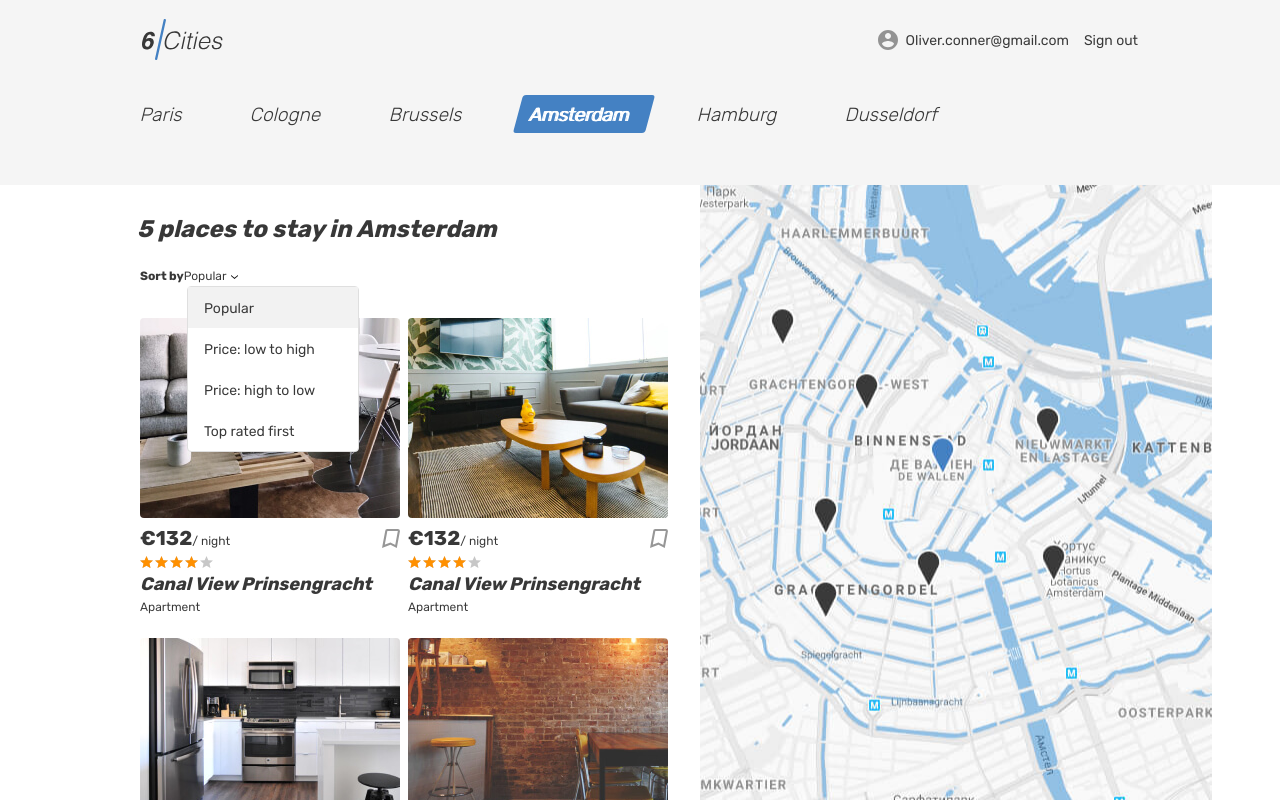
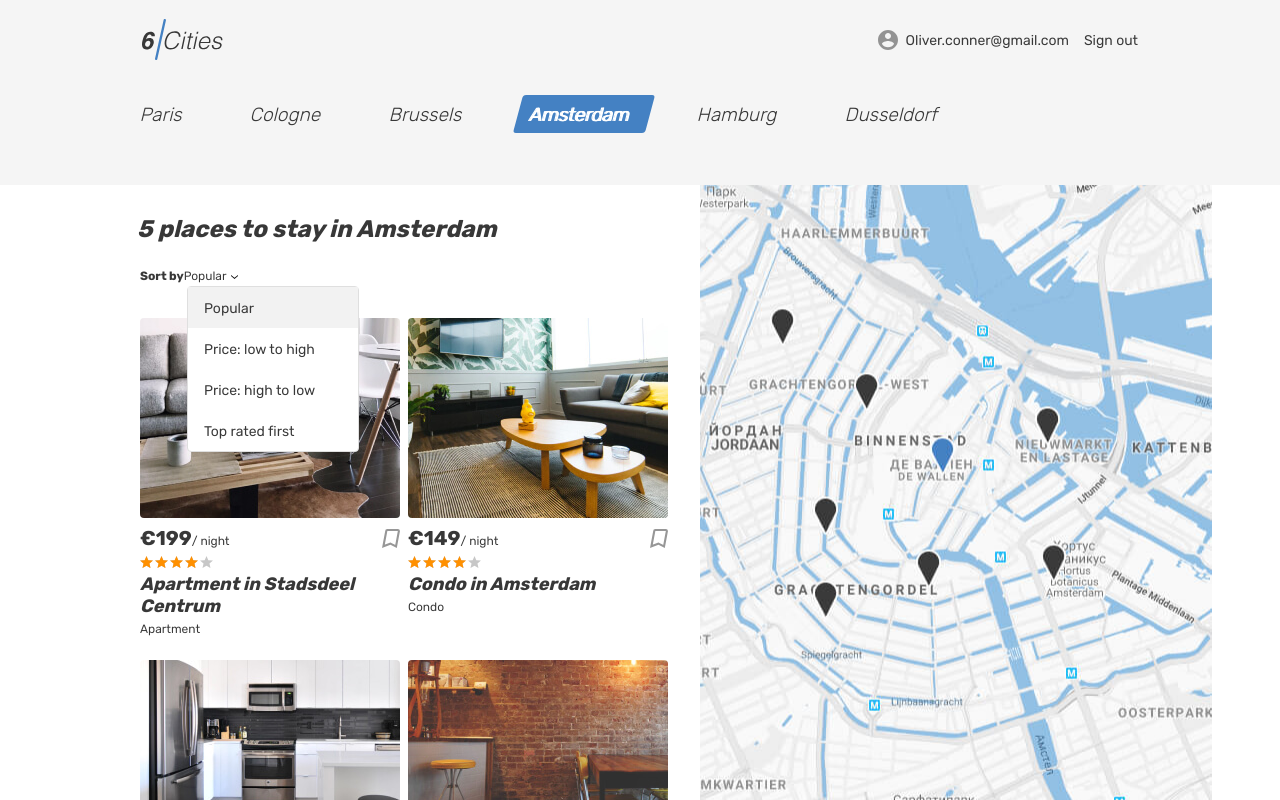
Before and after one commit to ArtoriusN/six-sities-react, a React (Create React App) app: page / in a window 1280 px wide. Built offline with nearby package versions, Linux system fonts and the light colour scheme.

Commit message:
4.17.8 change favorites (add offers)

```diff
--- a/src/components/app/app.tsx
+++ b/src/components/app/app.tsx
@@ -33,8 +33,8 @@ function App({ cardsCount, offers }: AppScreenProps): JSX.Element {
           <PrivateRoute
             exact
             path={Favorites}
-            render={() => <FavoritesPage />}
-            authorizationStatus={AuthorizationStatus.NoAuth}
+            render={() => <FavoritesPage offers={offers} />}
+            authorizationStatus={AuthorizationStatus.Auth}
           ></PrivateRoute>
           <Route exact path={SignIn}>
             <LoginPage />
--- a/src/components/favorites-page/favorites-page.tsx
+++ b/src/components/favorites-page/favorites-page.tsx
@@ -1,4 +1,11 @@
-function FavoritesPage(): JSX.Element {
+import OfferList from "../offer-list/offer-list";
+import { Offers } from "../../types/offers";
+
+type FavoritesPageProps = {
+  offers: Offers;
+};
+
+function FavoritesPage({ offers }: FavoritesPageProps): JSX.Element {
   return (
     <div className="page">
       <header className="header">
@@ -53,99 +60,7 @@ function FavoritesPage(): JSX.Element {
                   </div>
                 </div>
                 <div className="favorites__places">
-                  <article className="favorites__card place-card">
-                    <div className="favorites__image-wrapper place-card__image-wrapper">
-                      <a href="#">
-                        <img
-                          className="place-card__image"
-                          src="img/apartment-small-03.jpg"
-                          width="150"
-                          height="110"
-                          alt="Place image"
-                        />
-                      </a>
-                    </div>
-                    <div className="favorites__card-info place-card__info">
-                      <div className="place-card__price-wrapper">
-                        <div className="place-card__price">
-                          <b className="place-card__price-value">&euro;180</b>
-                          <span className="place-card__price-text">
-                            &#47;&nbsp;night
-                          </span>
-                        </div>
-                        <button
-                          className="place-card__bookmark-button place-card__bookmark-button--active button"
-                          type="button"
-                        >
-                          <svg
-                            className="place-card__bookmark-icon"
-                            width="18"
-                            height="19"
-                          >
-                            <use xlinkHref="#icon-bookmark"></use>
-                          </svg>
-                          <span className="visually-hidden">In bookmarks</span>
-                        </button>
-                      </div>
-                      <div className="place-card__rating rating">
-                        <div className="place-card__stars rating__stars">
-                          <span style={{ width: "100%" }}></span>
-                          <span className="visually-hidden">Rating</span>
-                        </div>
-                      </div>
-                      <h2 className="place-card__name">
-                        <a href="#">Nice, cozy, warm big bed apartment</a>
-                      </h2>
-                      <p className="place-card__type">Apartment</p>
-                    </div>
-                  </article>
-
-                  <article className="favorites__card place-card">
-                    <div className="favorites__image-wrapper place-card__image-wrapper">
-                      <a href="#">
-                        <img
-                          className="place-card__image"
-                          src="img/room-small.jpg"
-                          width="150"
-                          height="110"
-                          alt="Place image"
-                        />
-                      </a>
-                    </div>
-                    <div className="favorites__card-info place-card__info">
-                      <div className="place-card__price-wrapper">
-                        <div className="place-card__price">
-                          <b className="place-card__price-value">&euro;80</b>
-                          <span className="place-card__price-text">
-                            &#47;&nbsp;night
-                          </span>
-                        </div>
-                        <button
-                          className="place-card__bookmark-button place-card__bookmark-button--active button"
-                          type="button"
-                        >
-                          <svg
-                            className="place-card__bookmark-icon"
-                            width="18"
-                            height="19"
-                          >
-                            <use xlinkHref="#icon-bookmark"></use>
-                          </svg>
-                          <span className="visually-hidden">In bookmarks</span>
-                        </button>
-                      </div>
-                      <div className="place-card__rating rating">
-                        <div className="place-card__stars rating__stars">
-                          <span style={{ width: "80%" }}></span>
-                          <span className="visually-hidden">Rating</span>
-                        </div>
-                      </div>
-                      <h2 className="place-card__name">
-                        <a href="#">Wood and stone place</a>
-                      </h2>
-                      <p className="place-card__type">Private room</p>
-                    </div>
-                  </article>
+                  <OfferList offers={offers} />
                 </div>
               </li>
 
--- a/src/components/main-screen/main-screen.tsx
+++ b/src/components/main-screen/main-screen.tsx
@@ -1,4 +1,3 @@
-import OfferCard from "../offer-card/offer-card";
 import OfferList from "../offer-list/offer-list";
 import { Offers } from "../../types/offers";
 
--- a/src/components/offer-card/offer-card.tsx
+++ b/src/components/offer-card/offer-card.tsx
@@ -1,14 +1,23 @@
 import { Offer } from "../../types/offers";
 import { Link } from "react-router-dom";
+import { MouseEvent } from "react";
 import { AppRoute } from "../../const";
 
 type OfferCardProps = {
   offer: Offer;
+  onSelect: (id: number) => void;
 };
 
-function OfferCard({ offer }: OfferCardProps): JSX.Element {
+function OfferCard({ offer, onSelect }: OfferCardProps): JSX.Element {
+  const handleMouseEvent = (target: MouseEvent<HTMLElement>) => {
+    target.preventDefault();
+    onSelect(offer.id);
+  };
   return (
-    <article className="cities__place-card place-card">
+    <article
+      onMouseOver={handleMouseEvent}
+      className="cities__place-card place-card"
+    >
       {offer.isPremium ? (
         <div className="place-card__mark">
           <span>Premium</span>
@@ -18,7 +27,7 @@ function OfferCard({ offer }: OfferCardProps): JSX.Element {
       )}
 
       <div className="cities__image-wrapper place-card__image-wrapper">
-        <Link to={AppRoute.Room}>
+        <Link to={`/offer/${offer.id}`}>
           <img
             className="place-card__image"
             src={offer.previewImage}
@@ -31,7 +40,7 @@ function OfferCard({ offer }: OfferCardProps): JSX.Element {
       <div className="place-card__info">
         <div className="place-card__price-wrapper">
           <div className="place-card__price">
-            <b className="place-card__price-value">&euro;132</b>
+            <b className="place-card__price-value">&euro;{offer.price}</b>
             <span className="place-card__price-text">&#47;&nbsp;night</span>
           </div>
           <button className="place-card__bookmark-button button" type="button">
@@ -48,9 +57,9 @@ function OfferCard({ offer }: OfferCardProps): JSX.Element {
           </div>
         </div>
         <h2 className="place-card__name">
-          <a href="#">Canal View Prinsengracht</a>
+          <Link to={`/offer/${offer.id}`}>{offer.title}</Link>
         </h2>
-        <p className="place-card__type">Apartment</p>
+        <p className="place-card__type">{offer.type}</p>
       </div>
     </article>
   );
--- a/src/components/offer-list/offer-list.tsx
+++ b/src/components/offer-list/offer-list.tsx
@@ -1,5 +1,6 @@
 import { Offers } from "../../types/offers";
 import OfferCard from "../offer-card/offer-card";
+import { useState } from "react";
 import { Link } from "react-router-dom";
 import { AppRoute } from "../../const";
 
@@ -8,12 +9,20 @@ type OfferListProps = {
 };
 
 function OfferList({ offers }: OfferListProps): JSX.Element {
+  const [onSelect, setOnSelect] = useState(0);
   return (
     <div className="cities__places-list places__list tabs__content">
-      {offers.map((offer) => (
-        <OfferCard offer={offer} />
-      ))}
+      {offers.map((offer) => {
+        return (
+          <OfferCard
+            offer={offer}
+            key={offer.id}
+            onSelect={() => setOnSelect(offer.id)}
+          />
+        );
+      })}
     </div>
   );
 }
+
 export default OfferList;
--- a/src/mocks/offers.ts
+++ b/src/mocks/offers.ts
@@ -38,10 +38,10 @@ export const offers: Offers = [
     },
     maxAdults: 4,
     previewImage: "img/apartment-01.jpg",
-    price: 120,
+    price: 199,
     rating: 4.8,
-    title: "Beautiful & luxurious studio at great location",
-    type: "apartment",
+    title: "Apartment in Stadsdeel Centrum",
+    type: "Apartment",
   },
   {
     bedrooms: 3,
@@ -69,7 +69,7 @@ export const offers: Offers = [
       isPro: true,
       name: "Angelina",
     },
-    id: 1,
+    id: 2,
     images: ["img/1.png", "img/2.png"],
     isFavorite: false,
     isPremium: false,
@@ -80,10 +80,10 @@ export const offers: Offers = [
     },
     maxAdults: 4,
     previewImage: "img/apartment-02.jpg",
-    price: 120,
+    price: 149,
     rating: 4.8,
-    title: "Beautiful & luxurious studio at great location",
-    type: "apartment",
+    title: "Condo in Amsterdam",
+    type: "Condo",
   },
   {
     bedrooms: 3,
@@ -111,7 +111,7 @@ export const offers: Offers = [
       isPro: true,
       name: "Angelina",
     },
-    id: 1,
+    id: 3,
     images: ["img/1.png", "img/2.png"],
     isFavorite: false,
     isPremium: false,
@@ -122,10 +122,10 @@ export const offers: Offers = [
     },
     maxAdults: 4,
     previewImage: "img/apartment-03.jpg",
-    price: 120,
+    price: 240,
     rating: 4.8,
-    title: "Beautiful & luxurious studio at great location",
-    type: "apartment",
+    title: "Luxurious Canal & Square View House",
+    type: "House",
   },
   {
     bedrooms: 3,
@@ -153,7 +153,7 @@ export const offers: Offers = [
       isPro: true,
       name: "Angelina",
     },
-    id: 1,
+    id: 4,
     images: ["img/1.png", "img/2.png"],
     isFavorite: false,
     isPremium: false,
@@ -164,9 +164,9 @@ export const offers: Offers = [
     },
     maxAdults: 4,
     previewImage: "img/room.jpg",
-    price: 120,
+    price: 100,
     rating: 4.8,
-    title: "Beautiful & luxurious studio at great location",
-    type: "apartment",
+    title: "Super apartment in Jordaan",
+    type: "Apartment",
   },
 ];
```
